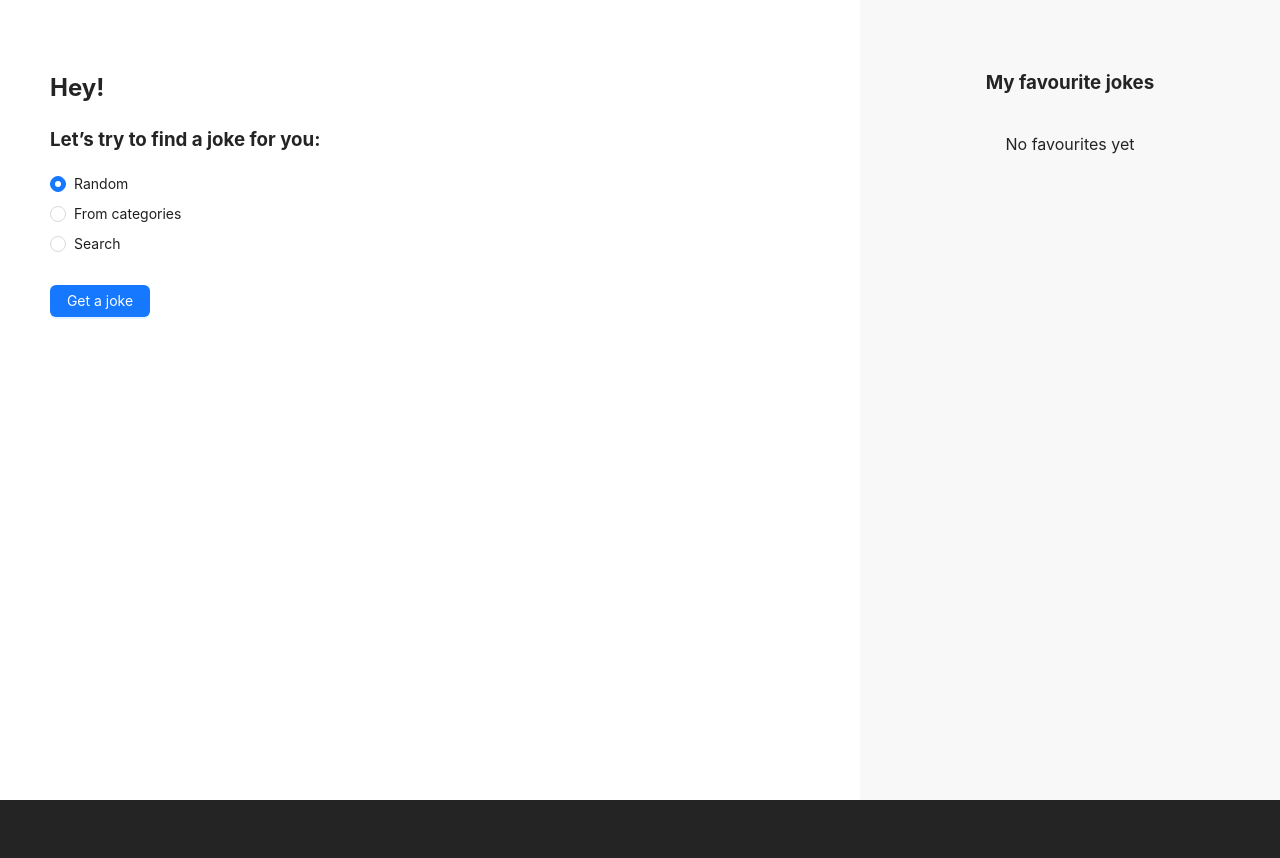
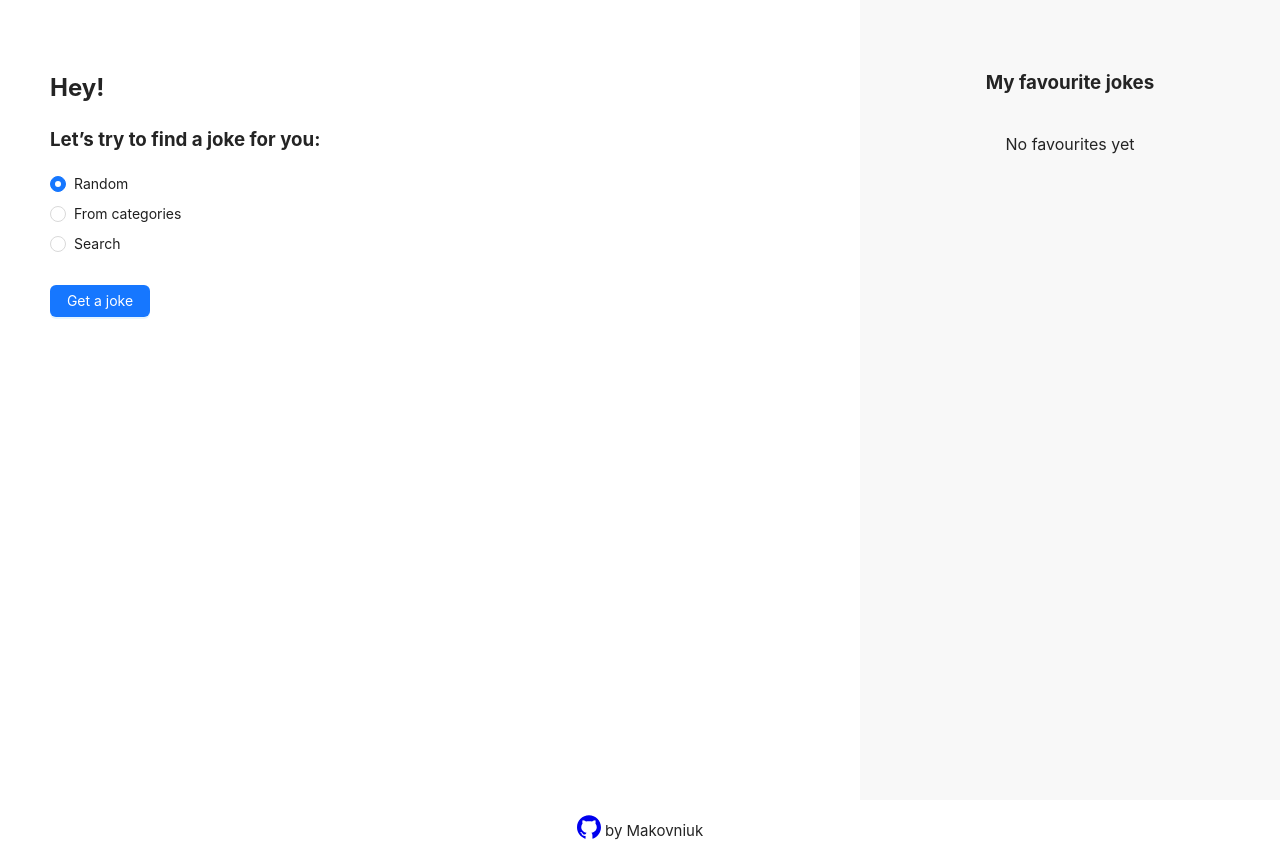
Before and after one commit to Makovniuk/My-Project-React-JS-Jokes-Chack-Norris, a React (Vite) app: page / in a window 1280 px wide. Before the commit the page ends 800 px from the top, so only its background shows below. Built offline with nearby package versions, Linux system fonts and the light colour scheme.

Commit message:
local storage

```diff
--- a/src/components/JokeCard/JokeCard.css
+++ b/src/components/JokeCard/JokeCard.css
@@ -7,7 +7,7 @@
   box-shadow: 0px 2px 4px rgba(0, 0, 0, 0.2);
   border-radius: 20px;
   text-align: center;
-  margin: 0 auto 15px;
+  margin: 0 auto 25px;
   padding: 20px;                   /* чтобы текст не упирался в края */
   box-sizing: border-box;
 }
--- a/src/components/Tamplates/Templates.css
+++ b/src/components/Tamplates/Templates.css
@@ -27,7 +27,7 @@ html, body {
   background-color:#F8F8F8;
   padding: 50px 20px 20px;
   box-sizing: border-box;
-  min-height: 100vh;
+  min-height: 70vh;
   display: flex;
   flex-direction: column;
   align-items: center;
@@ -52,6 +52,18 @@ html, body {
   margin-left: auto;
   margin-right: 20px;
   box-sizing: border-box;
+}
+
+.footer {
+  background-color: #fff;
+  text-align: center;
+  font-size: 15px;
+  font-weight:400;
+  width: 100%;
+  max-width: 1440px;
+  margin: 0 auto;
+  padding-top: 15px;
+  padding-bottom: 15px;
 }
 
 /* Адаптив */
--- a/src/components/Tamplates/Templates.jsx
+++ b/src/components/Tamplates/Templates.jsx
@@ -1,4 +1,5 @@
 import React, { useState, useEffect } from 'react';
+import { GithubOutlined } from "@ant-design/icons";
 import './Templates.css';
 import { Input, Radio, Button } from 'antd';
 import { apiJokes } from '../../api/apiJokes/apiJokes';
@@ -13,7 +14,10 @@ const Templates = () => {
   const [jokesData, setJokesData] = useState({});
   const [categories, setCategories] = useState([]);
   const [selectedCategory, setSelectedCategory] = useState('');
-  const [favoriteList, setFavoriteList] = useState([]);
+  const [favoriteList, setFavoriteList] = useState(() => {
+    const saved = localStorage.getItem("favoriteJokes");
+    return saved ? JSON.parse(saved) : [];
+  });
 
   const toggleFavourite = (joke) => {
     setFavoriteList (prev => {
@@ -24,10 +28,16 @@ const Templates = () => {
         return [...prev, joke]
       }
     })
-
   }
 
+  useEffect(() => {
+    const saved = JSON.parse(localStorage.getItem("favoriteJokes")) || [];
+    setFavoriteList(saved);
+  }, []);
 
+  useEffect(() => {
+    localStorage.setItem("favoriteJokes", JSON.stringify(favoriteList));
+  }, [favoriteList]);
 
   // Загружаем категории один раз, когда value меняется на 'categories'
   useEffect(() => {
@@ -74,6 +84,7 @@ const Templates = () => {
   };
 
   return (
+    <>
     <div className="wraper">
       <div className="main-content">
         <h2>Hey!</h2>
@@ -146,7 +157,18 @@ const Templates = () => {
     : <p>No favourites yet</p>}
     </div>
     </div>
-
+    <footer className="footer">
+      <a
+        href="https://github.com/Makovniuk"
+        target="_blank"
+        rel="noopener noreferrer"
+        className="github-link"
+      >
+        <GithubOutlined style={{ fontSize: "24px" }} />
+      </a>
+      <span> by Makovniuk</span>
+    </footer>
+    </>
   );
 };
 
```
